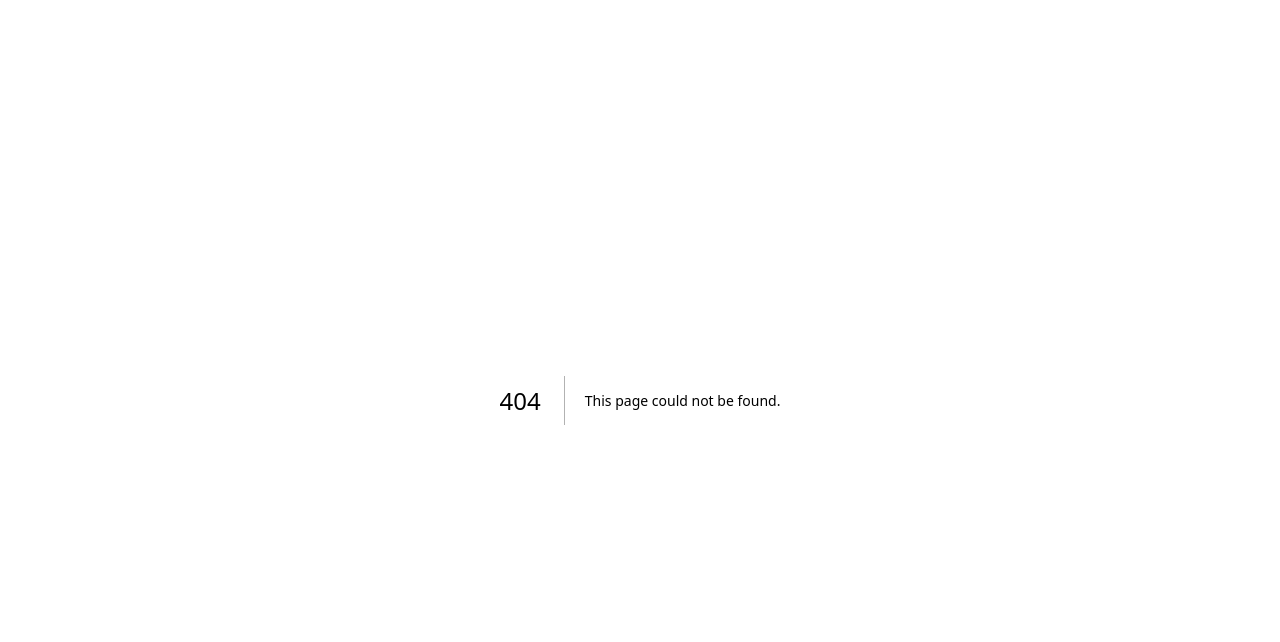
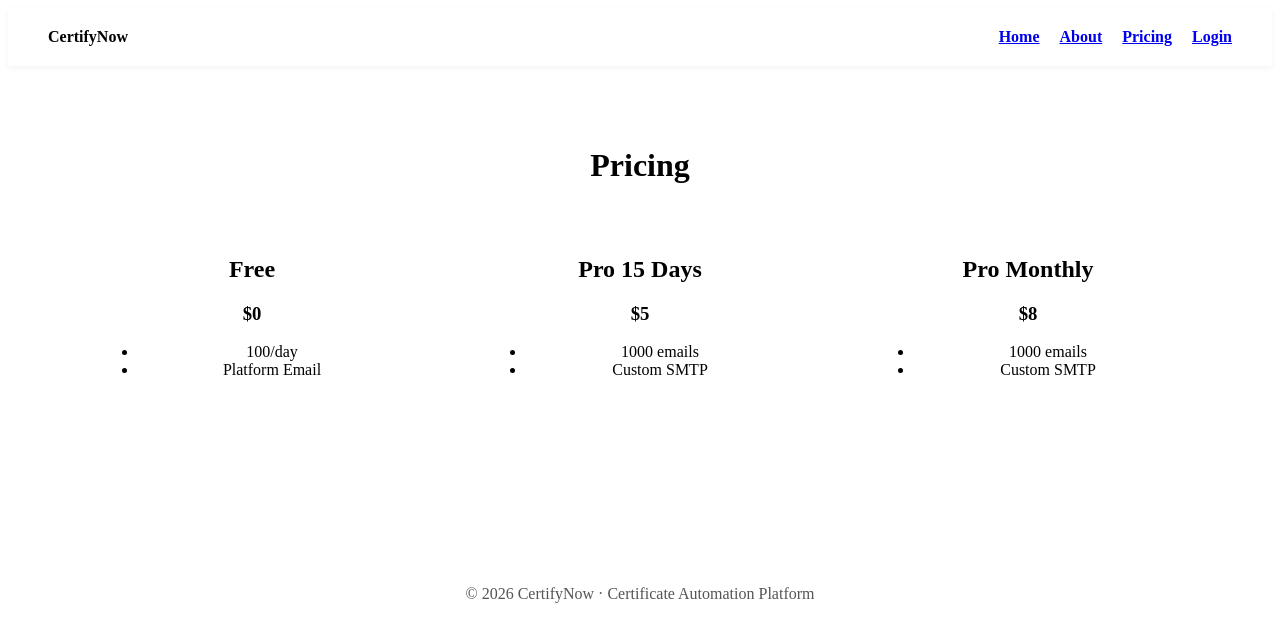
Before and after one commit to TPF-DEVESH/certifynow, a Next.js app in the folder frontend/: page /pricing in a window 1280 px wide. Before the commit this address had no page. Shown: the top 642 px of the page. Built offline with nearby package versions, Linux system fonts and the light colour scheme.

Commit message:
Create pricing.js

```diff
--- /dev/null
+++ b/frontend/pages/pricing.js
@@ -0,0 +1,33 @@
+import Navbar from "../components/Navbar";
+import Footer from "../components/Footer";
+
+export default function Pricing() {
+  return (
+    <>
+      <Navbar />
+      <div style={{ padding: 60, textAlign: "center" }}>
+        <h1>Pricing</h1>
+
+        <div style={grid}>
+          <Plan title="Free" price="$0" features={["100/day", "Platform Email"]} />
+          <Plan title="Pro 15 Days" price="$5" features={["1000 emails", "Custom SMTP"]} />
+          <Plan title="Pro Monthly" price="$8" features={["1000 emails", "Custom SMTP"]} />
+        </div>
+      </div>
+      <Footer />
+    </>
+  );
+}
+
+function Plan({ title, price, features }) {
+  return (
+    <div style={card}>
+      <h2>{title}</h2>
+      <h3>{price}</h3>
+      <ul>{features.map(f => <li key={f}>{f}</li>)}</ul>
+    </div>
+  );
+}
+
+const grid = { display: "grid", gridTemplateColumns: "repeat(auto-fit,minmax(220px,1fr))", gap: 20 };
+const card = { background: "#fff", padding: 30, borderRadius: 10 };
```
